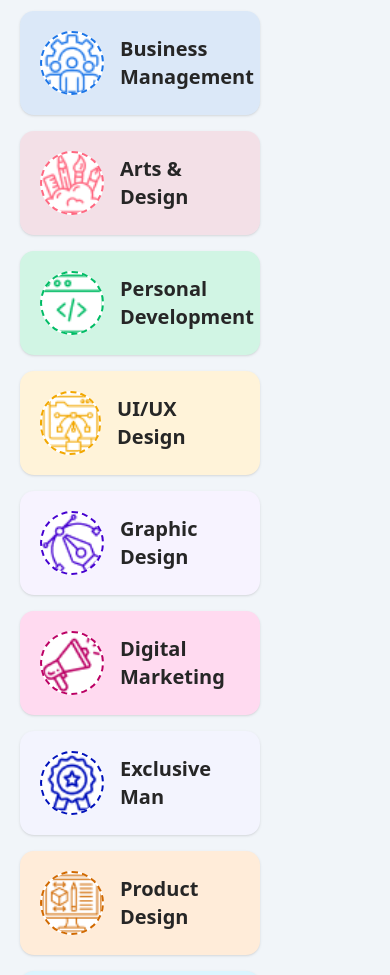
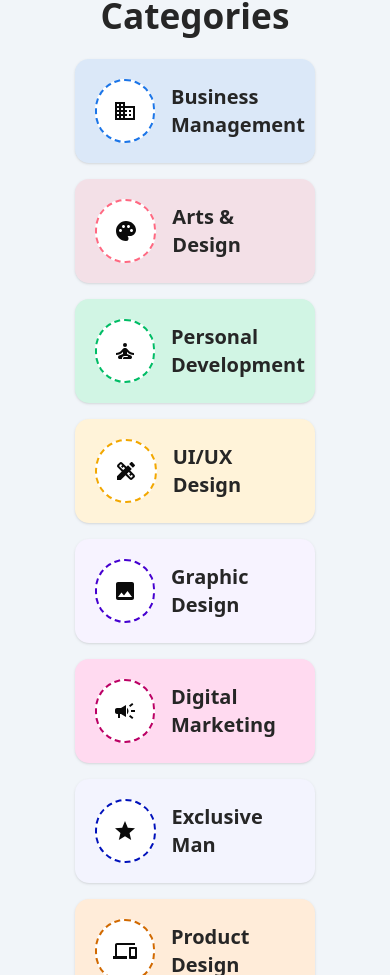
Before and after one commit to ibrahimwael951/Educational-platform, a Next.js app: page /en in a window 390 px wide. Shown: the part 1025-2000 px from the top of the page. Built offline with nearby package versions, Linux system fonts and the light colour scheme.

Commit message:
Update Some Responsive in Home Sections

```diff
--- a/src/components/home/CoursesSection.tsx
+++ b/src/components/home/CoursesSection.tsx
@@ -9,7 +9,7 @@ const CoursesSection = () => {
   const t = useTranslations("CoursesSection");
 
   return (
-    <section className="container mx-auto px-6 py-10">
+    <section className="container mx-auto px-5 md:px-10 md:py-20 pt-32 ">
       <p className="bg-[#E9E2FF] text-[#704FE6] px-4 py-2 rounded-md font-medium text-left inline-block">
         {t("sectionTitle")}
       </p>
@@ -20,7 +20,7 @@ const CoursesSection = () => {
         </h1>
         <Link
           href="/courses"
-          className="p-3 rounded-xl bg-purple-500 mt-6 inline-block hover:bg-purple-700 text-white duration-150"
+          className="px-6 py-3 md:px-5 md:py-2 text-xs md:text-base lg:text-lg rounded-xl bg-purple-500 mt-6 inline-block hover:bg-purple-700 text-white duration-150 text-center w-full sm:w-auto"
         >
           {t("button")} →
         </Link>
--- a/src/components/home/InstructorsSection.tsx
+++ b/src/components/home/InstructorsSection.tsx
@@ -30,7 +30,7 @@ const InstructorsSection = () => {
   const t = useTranslations("InstructorsSection");
 
   return (
-    <section className="container mx-auto text-center relative my-15 px-4 lg:px-0">
+    <section className="container mx-auto text-center relative my-15 px-5 md:px-10 md:py-20 pt-32">
       <div className="grid max-[600px]:grid-cols-1 max-[769px]:grid-cols-2 max-[4000px]:grid-cols-2 gap-8 items-center">
         <div className="p-6 text-left">
           <p className="bg-[#E9E2FF] text-[#704FE6] px-4 py-2 font-medium inline-block uppercase">
@@ -64,8 +64,8 @@ const InstructorsSection = () => {
               />
               <FaShareNodes className="absolute top-[2rem] right-[2rem] bg-[#704FE6] text-[#fff] rounded-full p-[10px] text-[2rem] cursor-pointer hover:scale-105" />
 
-              <div className="absolute -bottom-1 left-2/4 transform -translate-x-2/4 bg-[#fff] rounded-lg p-3 md:p-4 z-10 text-left shadow-lg cursor-pointer">
-                <h2 className="text-base md:text-lg">{instructor.name}</h2>
+              <div className="absolute -bottom-1 left-2/4 transform -translate-x-2/4 bg-[#fff] rounded-lg p-2 md:p-1 z-10 text-left shadow-lg cursor-pointer">
+                <h2 className="text-base md:text-sm">{instructor.name}</h2>
                 <div className="flex justify-between items-center mt-1">
                   <p className="text-sm text-[#704FE6]">{instructor.position}</p>
                   <FaArrowRight className="bg-[#E9E2FF] text-[#704FE6] text-xs md:text-sm rounded-full p-[3px]" />
--- a/src/components/home/aboutUsSection.tsx
+++ b/src/components/home/aboutUsSection.tsx
@@ -9,7 +9,7 @@ const AboutUsSection = () => {
   const t = useTranslations("AboutUsSection");
 
   return (
-    <section className="m-auto px-6 mt-3 flex flex-col lg:flex-row justify-center items-center gap-20 min-h-screen ">
+    <section className="m-auto px-5 md:px-10 md:py-20 pt-32 6 mt-3 flex flex-col lg:flex-row justify-center items-center gap-20 min-h-screen ">
 
       <Image
         src="/home/about.png"
@@ -19,7 +19,6 @@ const AboutUsSection = () => {
         className="rounded-lg w-full max-w-[300px] md:max-w-[400px] lg:max-w-[600px]"
       />
 
-      {/* النصوص على اليمين */}
       <div className="w-full flex flex-col gap-10 items-center text-center">
         <p className="bg-[#E9E2FF] text-[#704FE6] w-fit px-4 py-2 rounded-md font-medium inline-block">
           {t("sectionTitle")}
@@ -36,7 +35,7 @@ const AboutUsSection = () => {
           {t("description")}
         </p>
 
-        <div className="flex gap-4 mt-6 items-center w-fit">
+        <div className="flex gap-4 mt-6 items-center justify-items-center w-fit">
           <div>
             <h6 className="text-neutral-800 dark:text-white">{t("features.feature1Title")}</h6>
             <p className="text-neutral-800 dark:text-slate-300">
--- a/src/components/home/categoriesSection.tsx
+++ b/src/components/home/categoriesSection.tsx
@@ -1,42 +1,40 @@
 "use client";
 
-import Image from "next/image";
+import { MdBusiness, MdPalette, MdSelfImprovement, MdDesignServices, MdPhoto, MdCampaign, MdStar, MdDevices, MdMovie } from "react-icons/md";
 import { useTranslations } from "next-intl";
 
 const CategoriesSection: React.FC = () => {
   const t = useTranslations("CategoriesSection");
 
   const categories = [
-    { id: 1, key: "business", img: "/home/cat1.png", bgColor: "rgba(27, 117, 232, 0.1)", borderColor: "#1B75E8" },
-    { id: 2, key: "arts", img: "/home/cat2.png", bgColor: "rgba(255, 104, 129, 0.15)", borderColor: "#FF6881" },
-    { id: 3, key: "personalDevelopment", img: "/home/cat3.png", bgColor: "#D1F5E4", borderColor: "#00BC65" },
-    { id: 4, key: "uiux", img: "/home/cat4.png", bgColor: "#FFF3D9", borderColor: "#F2A700" },
-    { id: 5, key: "graphic", img: "/home/cat5.png", bgColor: "#F7F3FF", borderColor: "#4500D0" },
-    { id: 6, key: "marketing", img: "/home/cat6.png", bgColor: "#FFDAF0", borderColor: "#BB0064" },
-    { id: 7, key: "exclusive", img: "/home/cat7.png", bgColor: "#F3F4FE", borderColor: "#0011BB" },
-    { id: 8, key: "productDesign", img: "/home/cat8.png", bgColor: "#FFECD9", borderColor: "#D16900" },
-    { id: 9, key: "video", img: "/home/cat9.png", bgColor: "#DCF5FF", borderColor: "#00A9ED" },
+    { id: 1, key: "business", icon: <MdBusiness />, bgColor: "rgba(27, 117, 232, 0.1)", borderColor: "#1B75E8" },
+    { id: 2, key: "arts", icon: <MdPalette />, bgColor: "rgba(255, 104, 129, 0.15)", borderColor: "#FF6881" },
+    { id: 3, key: "personalDevelopment", icon: <MdSelfImprovement />, bgColor: "#D1F5E4", borderColor: "#00BC65" },
+    { id: 4, key: "uiux", icon: <MdDesignServices />, bgColor: "#FFF3D9", borderColor: "#F2A700" },
+    { id: 5, key: "graphic", icon: <MdPhoto />, bgColor: "#F7F3FF", borderColor: "#4500D0" },
+    { id: 6, key: "marketing", icon: <MdCampaign />, bgColor: "#FFDAF0", borderColor: "#BB0064" },
+    { id: 7, key: "exclusive", icon: <MdStar />, bgColor: "#F3F4FE", borderColor: "#0011BB" },
+    { id: 8, key: "productDesign", icon: <MdDevices />, bgColor: "#FFECD9", borderColor: "#D16900" },
+    { id: 9, key: "video", icon: <MdMovie />, bgColor: "#DCF5FF", borderColor: "#00A9ED" },
   ];
 
   return (
-    <section className="container mx-auto text-center px-5 py-20 max-w-screen-xl">
+    <section className="container mx-auto text-center px-5 md:px-10 md:py-20 pt-32 max-w-screen-xl flex flex-col items-center">
       <h1 className="text-neutral-800 dark:text-white">{t("title")}</h1>
 
-      <div className="grid grid-cols-1 md:grid-cols-3 gap-4 justify-center items-center mt-5 text-left">
+      <div className="grid grid-cols-1 md:grid-cols-3 gap-4 mt-5 text-left justify-items-center">
         {categories.map((category) => (
           <div
             key={category.id}
             className="w-60 p-5 flex items-center rounded-xl shadow-sm hover:scale-105 hover:shadow-2xl duration-150 cursor-default"
             style={{ backgroundColor: category.bgColor }}
           >
-            <Image
+            <div
+              className="rounded-full border-2 border-dashed p-4 bg-white flex items-center justify-center w-16 h-16 text-2xl"
               style={{ borderColor: category.borderColor }}
-              src={category.img}
-              alt={t(`categories.${category.key}`)}
-              width={500}
-              height={500}
-              className="rounded-full border-2 border-dashed bg-white object-cover w-16 h-16"
-            />
+            >
+              {category.icon}
+            </div>
             <h2 className="ml-4 text-xl font-bold text-neutral-800">{t(`categories.${category.key}`)}</h2>
           </div>
         ))}
--- a/src/components/home/chooseUsSection.tsx
+++ b/src/components/home/chooseUsSection.tsx
@@ -15,7 +15,7 @@ const WhyChooseUsSection = () => {
   ];
 
   return (
-    <section className="mx-auto my-5 p-5 flex justify-between items-center">
+    <section className="mx-auto my-5 px-5 md:px-10 md:py-20 pt-32 flex justify-between items-center">
       <div className="flex flex-col items-center lg:items-start gap-10">
         <div className="flex w-full justify-between items-center gap-3">
           <p className="bg-[#E9E2FF] text-[#704FE6] text-xs sm:text-sm font-bold uppercase px-4 py-2 rounded-md">
--- a/src/components/home/newsLetterSection.tsx
+++ b/src/components/home/newsLetterSection.tsx
@@ -4,7 +4,7 @@ const NewsletterSection = () => {
   const t = useTranslations("newsletter");
 
   return (
-    <section className="w-full bg-cover bg-center items-center">
+    <section className="w-full bg-cover bg-center items-center md:py-20 pt-32">
       <div className="relative w-full h-[400px] md:h-[500px] lg:h-[600px] bg-purple-600 px-4 flex flex-col items-center justify-center gap-10">
 
         <h3 className="text-lg sm:text-2xl md:text-3xl font-bold leading-tight text-white">
@@ -20,7 +20,7 @@ const NewsletterSection = () => {
             placeholder={t("placeholder")}
             className="flex-1 px-4 py-3 text-lg text-black border-none outline-none rounded-l-lg"
           />
-          <button className="p-3 bg-purple-500 text-white rounded-r-lg hover:bg-purple-700 transition">
+          <button className="p-4 -ml-5 bg-purple-500 text-white rounded-r-lg hover:bg-purple-700 transition cursor-pointer">
             {t("button")}
           </button>
         </div>
--- a/src/components/home/postsSection.tsx
+++ b/src/components/home/postsSection.tsx
@@ -30,7 +30,7 @@ const PopularPosts = () => {
   ];
 
   return (
-    <section className="container mx-auto py-10 px-4">
+    <section className="container mx-auto px-5 md:px-10 md:py-20 pt-32">
       <p className="bg-[#E9E2FF] text-[#704FE6] px-4 py-2 font-medium inline-block uppercase rounded-lg">
         {t("blogPost")}
       </p>
@@ -39,7 +39,7 @@ const PopularPosts = () => {
         <h1 className="text-neutral-800 dark:text-white">{t("title")}</h1>
         <a
           href="#"
-          className="p-3 rounded-xl bg-purple-500 mt-6 inline-block hover:bg-purple-700 text-white duration-150"
+          className="px-6 py-3 md:px-5 md:py-2 text-xs md:text-base lg:text-lg rounded-xl bg-purple-500 mt-6 inline-block hover:bg-purple-700 text-white duration-150 text-center w-full sm:w-auto"
         >
           {t("allPosts")} →
         </a>
--- a/src/components/home/skillsSection.tsx
+++ b/src/components/home/skillsSection.tsx
@@ -15,7 +15,7 @@ const SkillsSection = () => {
 
   return (
     <section
-      className="container flex mx-auto bg-cover bg-center rounded-[200px] md:rounded-[50px] justify-center items-center text-left"
+      className="container flex mx-auto px-5 md:px-10 md:py-20 pt-32 bg-cover bg-center rounded-[200px] md:rounded-[50px] justify-center items-center text-left"
       style={{ backgroundImage: "url('/home/skill background.png')" }}
     >
       <div className="grid grid-cols-1 md:grid-cols-4 gap-5 items-center text-center justify-center">
--- a/src/components/home/testimonialSection.tsx
+++ b/src/components/home/testimonialSection.tsx
@@ -13,7 +13,7 @@ const TestimonialSection = () => {
   ];
 
   return (
-    <section className="flex flex-col gap-20 items-center justify-center text-center py-16 bg-cover bg-center">
+    <section className="flex flex-col gap-20 items-center justify-center text-center px-5 md:px-10 md:py-20 pt-32 bg-cover bg-center">
       <div className="w-full max-w-4xl flex flex-col gap-10 items-center justify-center">
         <p className="bg-[#E9E2FF] text-[#704FE6] px-4 py-2 font-medium inline-block uppercase">
           {t("title")}
```
Also changed, not shown: src/components/home/chooseCareerSection.tsx (+29 -19 lines), public/home/person.png, public/home/person2.png.
